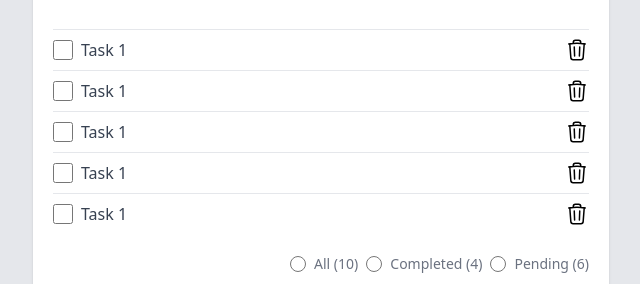
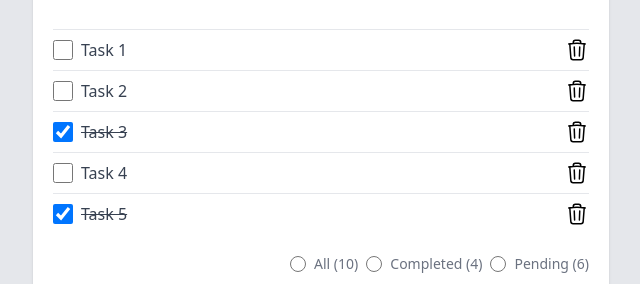
Before and after one commit to grmithu/todo-pinia-vuejs, a Vue app: page / in a window 1280 px wide. Shown: the part 387-671 px from the top of the page, without its empty margins (319-959 px from the left). Built offline with nearby package versions, Linux system fonts and the light colour scheme.

Commit message:
use pinia state

```diff
--- a/src/components/Task.vue
+++ b/src/components/Task.vue
@@ -1,11 +1,15 @@
-
+<script setup>
+    defineProps({
+        task: Object
+    })
+</script>
 
 
 <template>
 
     <label for="" class="flex items-center">
-      <input  type="checkbox" name="" class="h-5 w-5 text-blue-500 rounded-sm border-gray-300">
-      <span class="ml-2 text-gray-700"  > Task 1 </span>
+      <input :checked="task.done" type="checkbox" name="" class="h-5 w-5 text-blue-500 rounded-sm border-gray-300">
+      <span class="ml-2 text-gray-700" :class="task.done ? 'line-through' : '' " > {{ task.name }} </span>
     </label>
 
 
--- a/src/components/TaskList.vue
+++ b/src/components/TaskList.vue
@@ -8,11 +8,10 @@
 <template>
 
         <div
-        v-for="task in store.tasks "
+        v-for="task in store.tasks"  :key="task.id"
         class="flex border-t border-gray-200 py-2">
 
-            <Task />
-
+            <Task :task="task" />
 
         </div>
 
```
